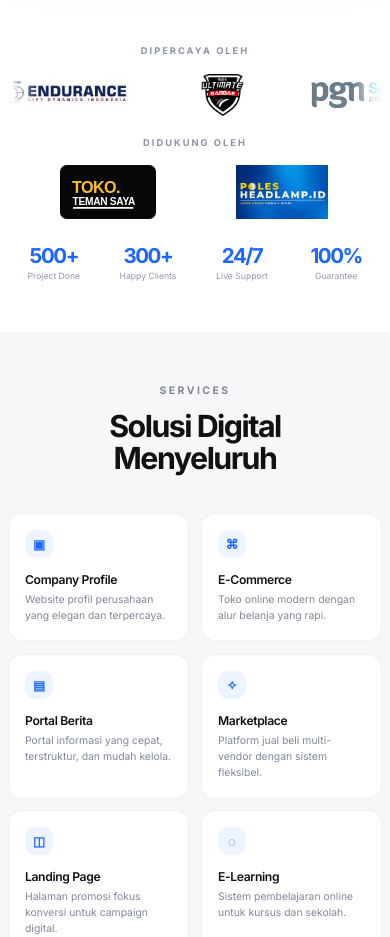
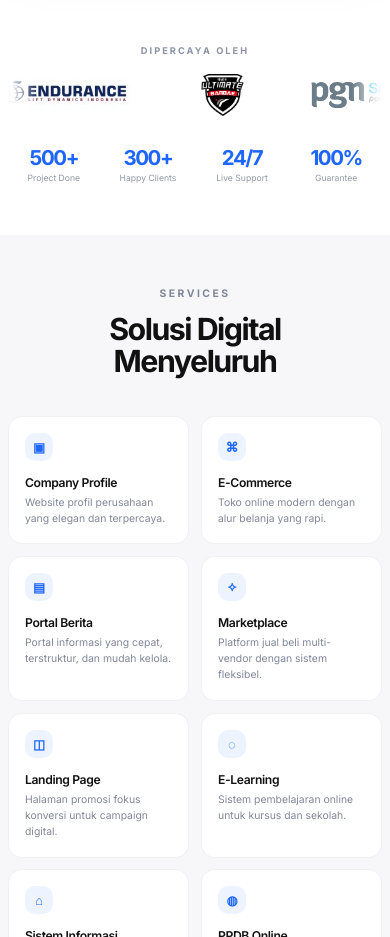
Before and after one commit to mlutfic/inovtek-jasa, a plain HTML site: page index.html in a window 390 px wide. Shown: the part 780-1717 px from the top of the page. Drawn offline with Linux system fonts and the light colour scheme.

Commit message:
Update project 2026-05-16 19:09:16

```diff
--- a/index.html
+++ b/index.html
@@ -14,7 +14,7 @@
       href="https://fonts.googleapis.com/css2?family=Inter:wght@400;500;600;700;800&display=swap"
       rel="stylesheet"
     />
-    <link rel="stylesheet" href="styles.css?v=20260516-49" />
+    <link rel="stylesheet" href="styles.css?v=20260516-50" />
   </head>
   <body>
     <div class="page-shell">
@@ -235,23 +235,6 @@
                 <div class="trust-logo is-shu" aria-hidden="true">
                   <img src="assets/clients/shl-logo.png?v=20260516-44" alt="" loading="lazy" />
                 </div>
-              </div>
-            </div>
-            <p class="trust-label trust-support-label">Didukung Oleh</p>
-            <div class="trust-support-grid" aria-label="Logo pendukung">
-              <div class="trust-support-card">
-                <img
-                  src="assets/clients/toko-teman-saya.svg"
-                  alt="Toko Teman Saya"
-                  loading="lazy"
-                />
-              </div>
-              <div class="trust-support-card">
-                <img
-                  src="assets/clients/poles-headlamp-wide.png?v=20260516-46"
-                  alt="Poles Headlamp.id"
-                  loading="lazy"
-                />
               </div>
             </div>
             <div class="trust-stats">
--- a/styles.css
+++ b/styles.css
@@ -694,40 +694,6 @@ img {
   text-transform: uppercase;
 }
 
-.trust-support-label {
-  margin-top: 1rem;
-}
-
-.trust-support-grid {
-  display: flex;
-  justify-content: center;
-  flex-wrap: wrap;
-  gap: 0.85rem;
-  max-width: 560px;
-  margin: 0.85rem auto 0;
-}
-
-.trust-support-card {
-  display: grid;
-  place-items: center;
-  flex: 0 1 260px;
-  min-width: 240px;
-  min-height: 112px;
-  padding: 1rem 1.15rem;
-  border-radius: 22px;
-  background: #ffffff;
-  border: 1px solid rgba(17, 17, 17, 0.06);
-  box-shadow: var(--shadow-soft);
-}
-
-.trust-support-card img {
-  display: block;
-  width: auto;
-  max-width: 100%;
-  max-height: 88px;
-  object-fit: contain;
-}
-
 .trust-logos {
   position: relative;
   overflow: hidden;
@@ -878,10 +844,6 @@ img {
   grid-template-columns: repeat(4, minmax(0, 1fr));
   gap: 1.2rem;
   margin-top: 2.1rem;
-}
-
-.trust-support-grid + .trust-stats {
-  margin-top: 1.35rem;
 }
 
 .trust-stat {
@@ -2667,28 +2629,6 @@ img {
     animation-duration: 20s;
   }
 
-  .trust-support-grid {
-    display: grid;
-    grid-template-columns: repeat(2, minmax(0, 1fr));
-    gap: 0.6rem;
-    max-width: 340px;
-    margin-top: 0.7rem;
-  }
-
-  .trust-support-card {
-    min-width: 0;
-    min-height: auto;
-    padding: 0.35rem 0.2rem;
-    border-radius: 0;
-    background: transparent;
-    border: 0;
-    box-shadow: none;
-  }
-
-  .trust-support-card img {
-    max-height: 54px;
-  }
-
   .trust-logo {
     min-width: 124px;
     height: auto;
```
